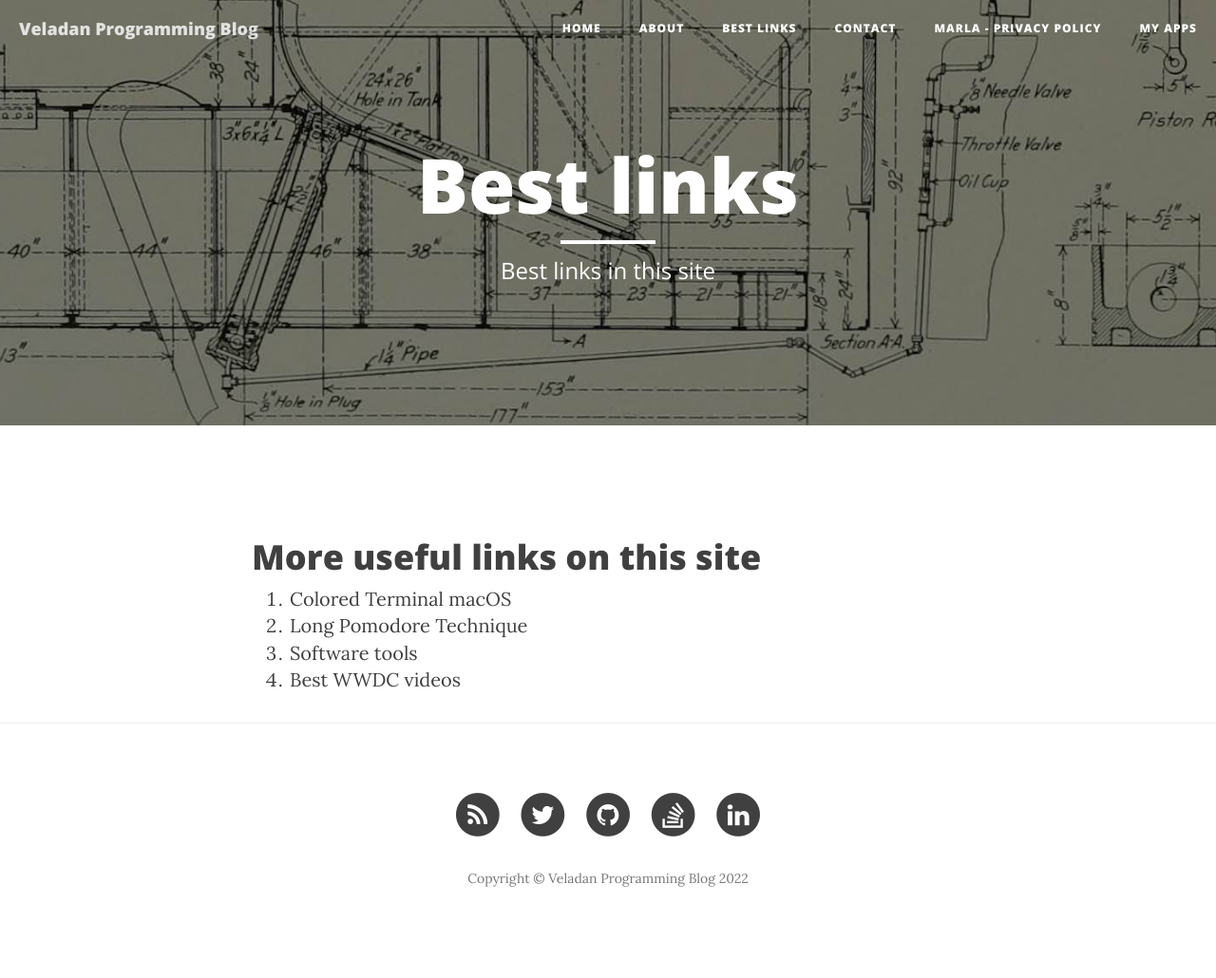
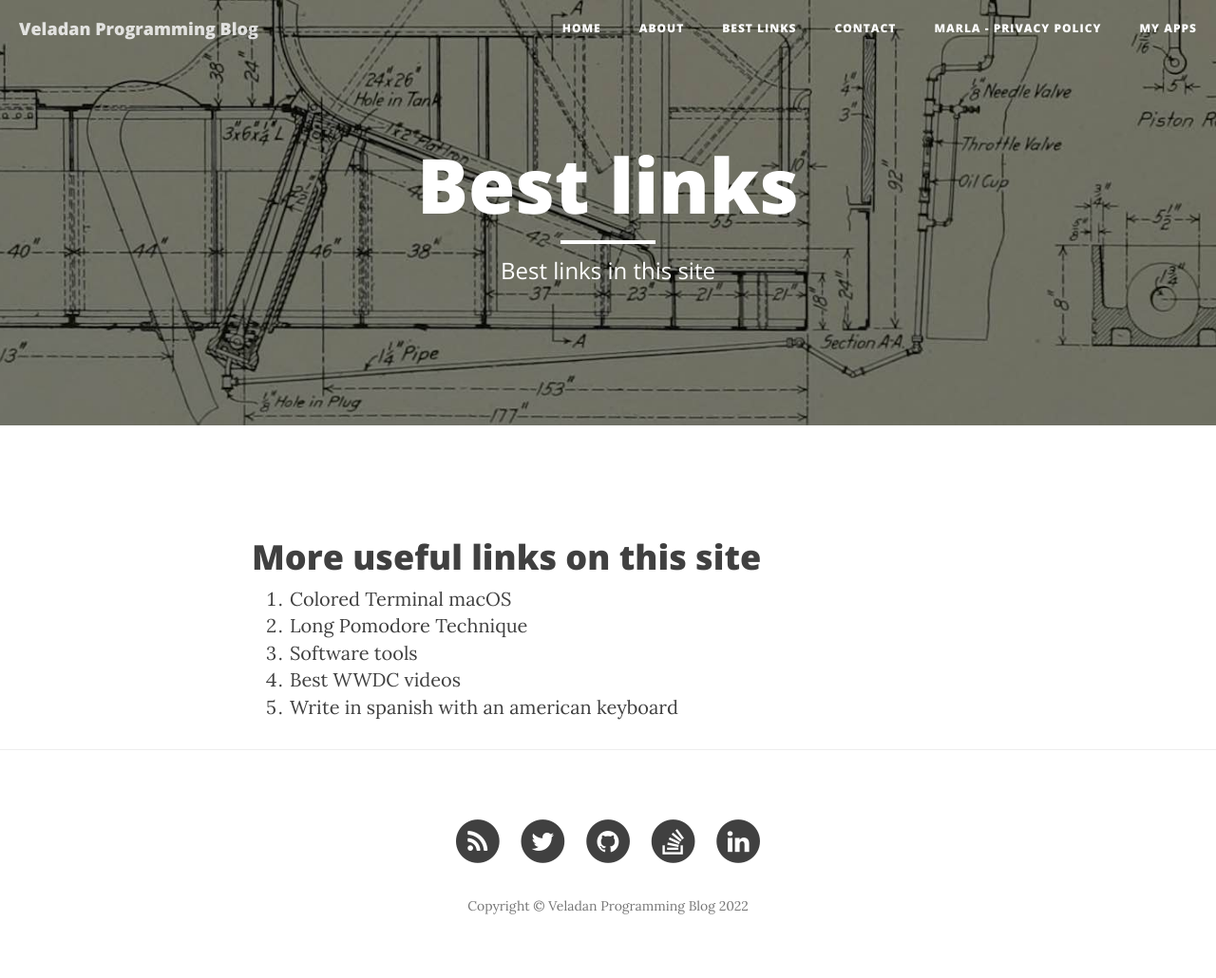
Before and after one commit to madcato/madcato.github.io, a Jekyll site: the page built from en/best.html, in a window 1280 px wide. Shown: the whole page at 95% size. Built offline with Jekyll 4.4.1, drawn with Linux system fonts in a browser that asks for light colours; nearby versions of some CDN libraries; before the commit the page ends 1001 px from its top, so only the background shows below that.

Commit message:
best links

```diff
--- a/en/best.html
+++ b/en/best.html
@@ -14,4 +14,5 @@ lang-ref: best
 <li><a href="{% link en/_posts/2016-11-20-long-pomodoro-technique-republish.markdown %}">Long Pomodore Technique</a></li>
 <li><a href="{% link en/_posts/2019-06-09-software-tools.markdown %}">Software tools</a></li>
 <li><a href="{% link en/_posts/2019-06-17-best-wwdc-videos.markdown %}">Best WWDC videos</a></li>
+<li><a href="{% link en/_posts/2013-02-13-escribir-espanol-con-teclado-americano.markdown %}">Write in spanish with an american keyboard</a></li>
 </ol>
--- a/es/best.html
+++ b/es/best.html
@@ -14,4 +14,5 @@ lang-ref: best
 <li><a href="{% link en/_posts/2016-11-20-long-pomodoro-technique-republish.markdown %}">Técnica de Pomodoro largo</a></li>
 <li><a href="{% link en/_posts/2019-06-09-software-tools.markdown %}">Herramientas de Software</a></li>
 <li><a href="{% link en/_posts/2019-06-17-best-wwdc-videos.markdown %}">Mejores vídeso de la WWDC</a></li>
+<li><a href="{% link en/_posts/2013-02-13-escribir-espanol-con-teclado-americano.markdown %}">Escribe en español con un teclado americano</a></li>
 </ol>
```
